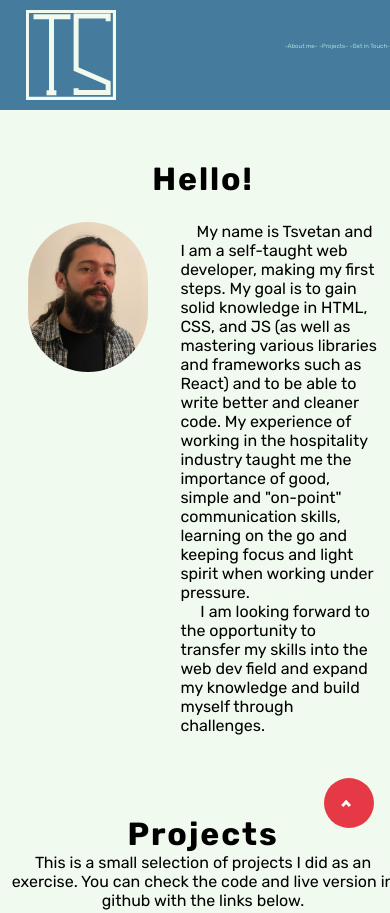
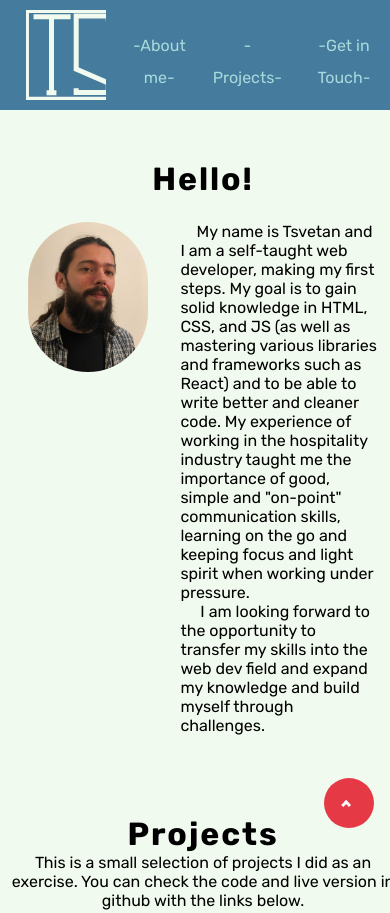
Before and after one commit to Ts1vanov/portfolio, a plain HTML site: page index.html in a window 390 px wide. Shown: the top 913 px of the page. Drawn offline with Linux system fonts and the light colour scheme.

Commit message:
Update media.css

```diff
--- a/media.css
+++ b/media.css
@@ -25,7 +25,6 @@
     }
     .nav a {
         padding-left: 1em;
-        font-size: 0.1em;
     }
     .social-links {
         display: none;
```
